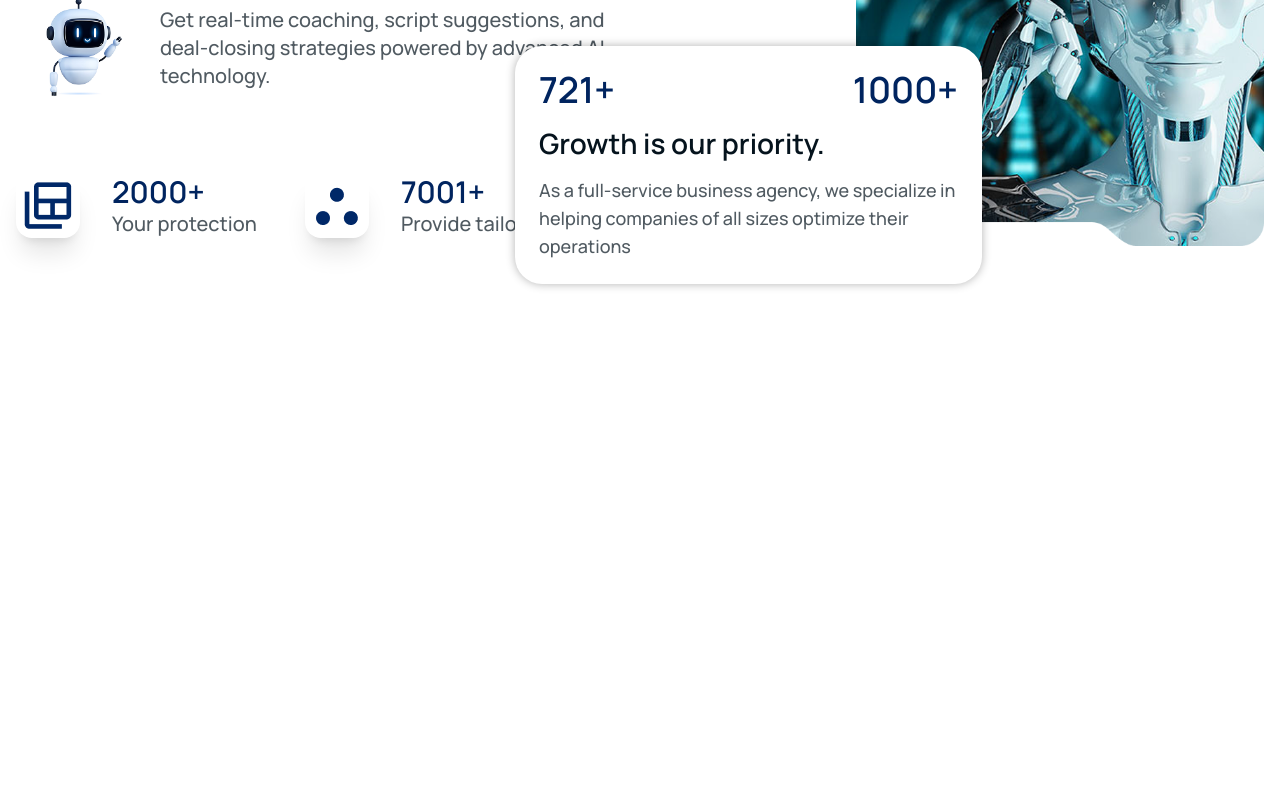
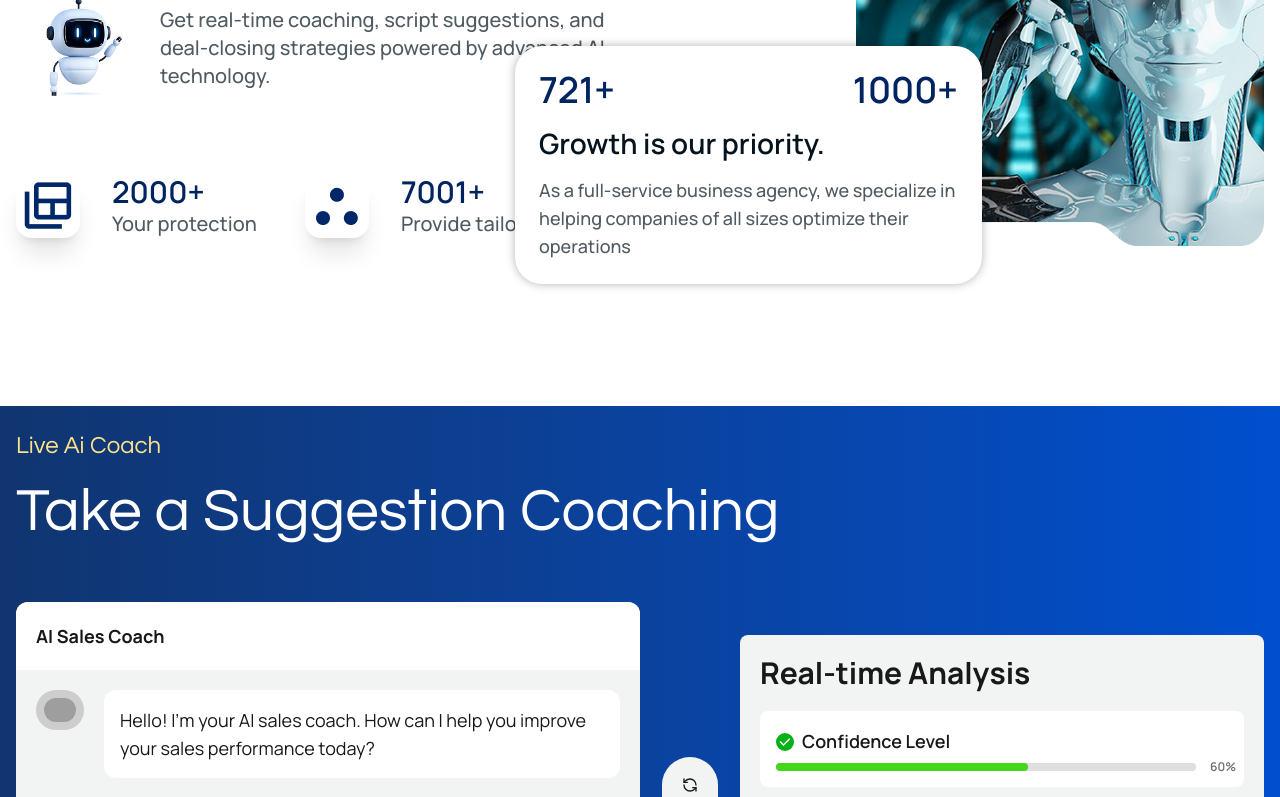
Before and after one commit to Imranhasanrimon/sales-rank, a React (Vite) app: page / in a window 1280 px wide. Shown: the part 300-1097 px from the top of the page. Built offline with nearby package versions, Linux system fonts and the light colour scheme; grey boxes are pictures that could not be loaded.

Commit message:
chat section design is done

```diff
--- a/src/components/Banner.jsx
+++ b/src/components/Banner.jsx
@@ -4,7 +4,7 @@ import backup_table from "../assets/backup_table.png"
 import atr from "../assets/atr.png"
 const Banner = () => {
     return (
-        <div className="max-w-[1440px] mx-auto flex flex-col lg:flex-row justify-between manrope mt-8 lg:mt-0 2xl:mt-16 mb-[1000px]">
+        <div className="max-w-[1440px] mx-auto flex flex-col lg:flex-row justify-between manrope mt-8 lg:mt-0 2xl:mt-16 px-4 mb-20 lg:mb-40">
             {/* text */}
             <div className="flex lg:block flex-col items-center">
                 <h1 className="text-5xl lg:text-6xl 2xl:text-[80px] font-medium text-center lg:text-left mb-5 lg:mb-0 text-[#111111]">
--- /dev/null
+++ b/src/components/Chat.jsx
@@ -0,0 +1,35 @@
+import LeftChat from "./LeftChat";
+import { LuRefreshCcw } from "react-icons/lu";
+import { LuThumbsUp } from "react-icons/lu";
+import { LuThumbsDown } from "react-icons/lu";
+import { RxSpeakerLoud } from "react-icons/rx";
+import { IoCalendarClearOutline } from "react-icons/io5";
+import Stats from "./Stats";
+
+const Chat = () => {
+    return (
+        <div className="bg-linear-to-r from-[#103570] to-[#004FCE] pt-6 pb-10 mb-[1000px] manrope">
+            <div className="max-w-[1440px] mx-auto px-4">
+                <p className="text-[#FCE38A] text-2xl questrial">Live Ai Coach</p>
+                <h3 className="text-white text-3xl md:text-5xl lg:text-6xl  questrial mt-5 mb-15">Take a Suggestion Coaching</h3>
+                <div className="flex flex-col lg:flex-row justify-between items-center gap-5">
+
+                    <LeftChat />
+
+                    <div className="bg-[#F2F3F3] p-5 rounded-full flex lg:flex-col items-center gap-8">
+                        <LuRefreshCcw className="cursor-pointer" />
+                        <LuThumbsUp className="cursor-pointer" />
+                        <LuThumbsDown className="cursor-pointer" />
+                        <RxSpeakerLoud className="cursor-pointer" />
+                        <IoCalendarClearOutline className="cursor-pointer" />
+                    </div>
+
+                    <Stats />
+
+                </div>
+            </div>
+        </div>
+    );
+};
+
+export default Chat;
--- /dev/null
+++ b/src/components/LeftChat.jsx
@@ -0,0 +1,40 @@
+import { FaArrowUpLong } from "react-icons/fa6";
+
+const LeftChat = () => {
+    return (
+        <div className='lg:w-1/2 bg-[#F2F3F3]  rounded-xl  overflow-hidden'>
+            <div className='p-5 bg-white'>
+                <h5 className='text-lg font-bold'>AI Sales Coach</h5>
+            </div>
+
+            {/* chat body */}
+            <div className='min-h-80'>
+                <div className='flex items-start gap-5 p-5'>
+                    <img src="https://img.icons8.com/?size=100&id=eoxMN35Z6JKg&format=png&color=000000" alt="AI logo" className='w-12 rounded-full bg-[#CDCDCD] p-2' />
+                    <p className='text-lg bg-white p-4 rounded-xl inline-block'>Hello! I'm your AI sales coach. How can I help you improve your sales performance today?</p>
+                </div>
+            </div>
+
+            {/* keyboard press */}
+            <div className='bg-white p-2'>
+                <div className='grid grid-cols-2 md:grid-cols-4 lg:grid-cols-2 2xl:grid-cols-4 gap-2  '>
+                    <p className='text-sm text-[#002868] bg-[#F2F3F3] px-4 py-2 rounded-full w-full cursor-pointer '>How do I handle ?</p>
+                    <p className='text-sm text-[#002868] bg-[#F2F3F3] px-4 py-2 rounded-full w-full cursor-pointer '>How do I objections?</p>
+                    <p className='text-sm text-[#002868] bg-[#F2F3F3] px-4 py-2 rounded-full w-full cursor-pointer '>Negotiation tips</p>
+                    <p className='text-sm text-[#002868] bg-[#F2F3F3] px-4 py-2 rounded-full w-full cursor-pointer '>How do I handle ?</p>
+                </div>
+
+                <div className='mt-4 flex gap-4'>
+                    <input type="text" placeholder='Ask anything you need'
+                        className='border border-[#F2F3F3] rounded-lg p-4 grow' />
+
+                    <button className='bg-[#002868] text-white px-4 md:px-6 rounded-lg text-xl font-medium cursor-pointer'>Send <FaArrowUpLong className="inline" /></button>
+                </div>
+
+            </div>
+
+        </div>
+    );
+};
+
+export default LeftChat;
--- a/src/components/Navbar.jsx
+++ b/src/components/Navbar.jsx
@@ -10,7 +10,8 @@ const Navbar = () => {
         }
     };
     return (
-        <div className="flex items-center justify-between py-4 md:py-5 lg:py-6 2xl:py-[30px] px-2 md:px-4 max-w-[1442px] mx-auto bg-white sticky top-0 z-50" >
+        <div className="bg-white sticky top-0 z-50">
+            <div className="flex items-center justify-between py-4 md:py-5 lg:py-6 2xl:py-[30px] px-2 md:px-4 max-w-[1442px] mx-auto  " >
                 <div className="flex items-center gap-[10px]">
                     <img className="w-8 md:w-12" src="https://img.icons8.com/?size=100&id=jZ1FLZ0WLbGW&format=png&color=000000" alt="logo" />
 
@@ -67,6 +68,7 @@ const Navbar = () => {
                 </div>
 
             </div>
+        </div>
     );
 };
 
--- /dev/null
+++ b/src/components/Stats.jsx
@@ -0,0 +1,46 @@
+import { FaCheck } from "react-icons/fa6";
+import { ImStatsDots } from "react-icons/im";
+import { MdStickyNote2 } from "react-icons/md";
+import { AiFillMessage } from "react-icons/ai";
+
+const Stats = () => {
+    return (
+        <div className=" w-full lg:w-[calc(50%-100px)] grid md:grid-cols-2 lg:grid-cols-1 gap-5">
+            <div className="bg-[#F2F3F3] p-5 rounded-lg">
+                <h3 className="text-3xl font-bold">Real-time Analysis</h3>
+                <div className="relative bg-white p-4 rounded-lg mt-5 font-semibold text-lg">
+                    <p><FaCheck className="inline-block bg bg-[#06B217] text-white rounded-full p-[3px] mr-2 mb-[2px] " />Confidence Level</p>
+
+                    <div className=" w-[93%] bg-[#DFDFDF] rounded-full h-2 mt-2">
+                        <div className="bg-[#44D618]  h-2 rounded-full" style={{ width: '60%' }}></div>
+                    </div>
+                    <p className="absolute right-2 bottom-3 text-xs text-[#6D6D6D]">60%</p>
+                </div>
+                <div className=" bg-white p-4 rounded-lg mt-5 font-semibold text-lg">
+                    <p><ImStatsDots className="inline-block bg  mr-2 mb-[2px] " />Confidence Level</p>
+
+
+                    <p className=" text-[#6D6D6D] font-normal text-base mt-3">85% improvement in objection handling</p>
+                </div>
+            </div>
+
+            <div>
+                <div className="bg-[#F2F3F3] p-5 rounded-lg">
+                    <h3 className="text-3xl font-bold">Quick Actions</h3>
+                    <div className="grid grid-cols-2 gap-4 mt-5">
+                        <div className="bg-white p-2 rounded-lg">
+                            <MdStickyNote2 className="text-4xl text-[#002868]" />
+                            <p className="text-lg font-semibold mt-2">Generate Script</p>
+                        </div>
+                        <div className="bg-white p-2 rounded-lg">
+                            <AiFillMessage className="text-4xl text-[#002868]" />
+                            <p className="text-lg font-semibold mt-2">Practice Pitch</p>
+                        </div>
+                    </div>
+                </div>
+            </div>
+        </div>
+    );
+};
+
+export default Stats;
--- a/src/pages/LandingPage.jsx
+++ b/src/pages/LandingPage.jsx
@@ -1,14 +1,14 @@
 import Banner from "../components/Banner";
+import Chat from "../components/Chat";
 import Navbar from "../components/Navbar";
 
 const LandingPage = () => {
     return (
-        <>
+        <div>
             <Navbar />
-            <div className="px-4">
-                <Banner />
-            </div>
-        </>
+            <Banner />
+            <Chat />
+        </div>
     );
 };
 
```
Lines whose indentation alone changed are shown as unchanged.
